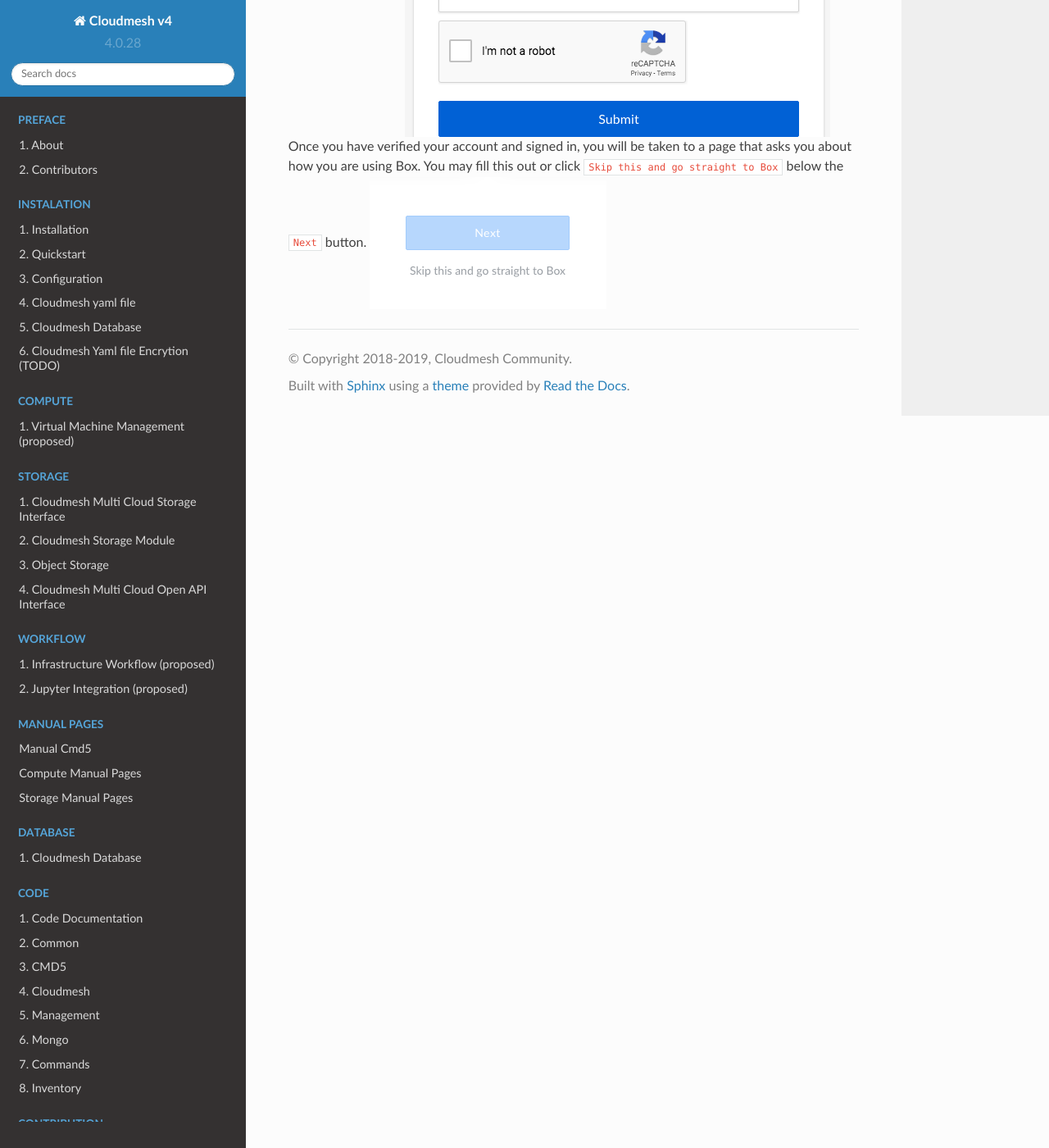
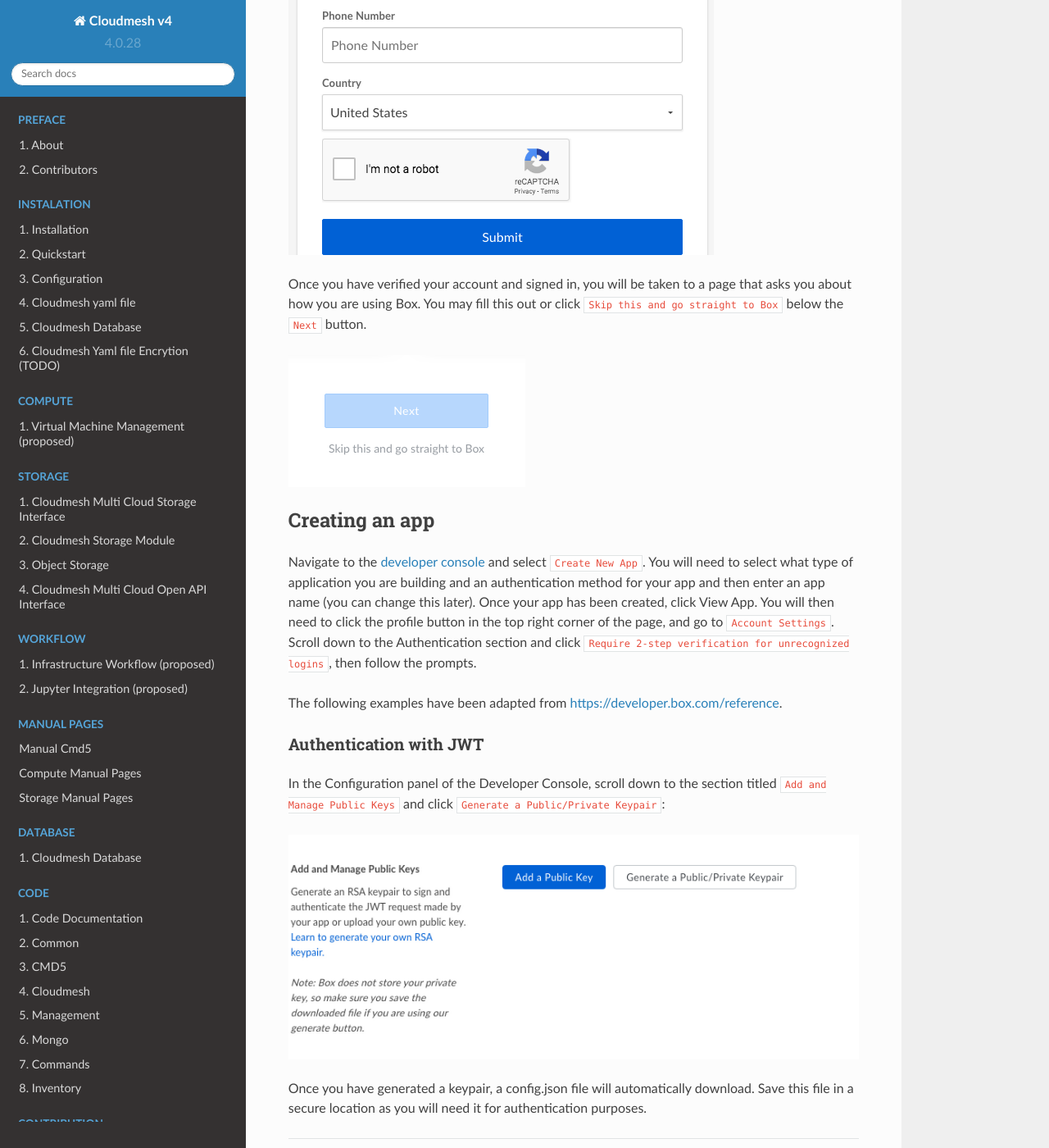
Before and after one commit to xiaoyue10131748/cloudmesh-manual, a Sphinx documentation site: the page built from docs-source/source/accounts/box.md, in a window 1280 px wide and 1400 px high, scrolled down 1615 px. Shown: the whole window at 82% size. Built offline with Sphinx 7.4.7 and the Read the Docs theme 2.0.0, drawn with Linux system fonts in a browser that asks for light colours; pages that are not in the unit, such as notebooks, are missing from menus.

Commit message:
Update box.md

```diff
--- a/docs-source/source/accounts/box.md
+++ b/docs-source/source/accounts/box.md
@@ -1,10 +1,35 @@
 # Setting Up Your Box Account
 ## Sign up
 In the top right hand corner of the box [homepage](https://www.box.com/home) click on the `Get Started` button.
+
 ![get_started](images/box/get_started.png)
+
 From the plans page, select the `Individual` tab and then click on the free option.
+
 ![individual_plan](images/box/individual_plan.png )
+
 Fill out the required information and click `Submit`. You will receive a confirmation email with a link to verify your account.
+
 ![information.png](images/box/information.png)
+
 Once you have verified your account and signed in, you will be taken to a page that asks you about how you are using Box. You may fill this out or click `Skip this and go straight to Box` below the `Next` button.
+
 ![skip](images/box/skip.png)
+
+## Creating an app
+
+Navigate to the [developer console](https://app.box.com/developers/console) and select `Create New App`.  You will need to select what type of application you are building and an authentication method for your app and then enter an app name (you can change this later). Once your app has been created, click View App. You will then need to click the profile button in the top right corner of the page, and go to `Account Settings`. Scroll down to the Authentication section and click `Require 2-step verification for unrecognized logins`, then follow the prompts.
+
+The following examples have been adapted from <https://developer.box.com/reference>.
+
+### Authentication with JWT
+
+In the Configuration panel of the Developer Console, scroll down to
+the section titled `Add and Manage Public Keys` and click `Generate a
+Public/Private Keypair`:
+
+![Box Add Key](images/box/box_add_key.png)
+
+Once you have generated a keypair, a config.json file will
+automatically download. Save this file in a secure location as you
+will need it for authentication purposes.
```
